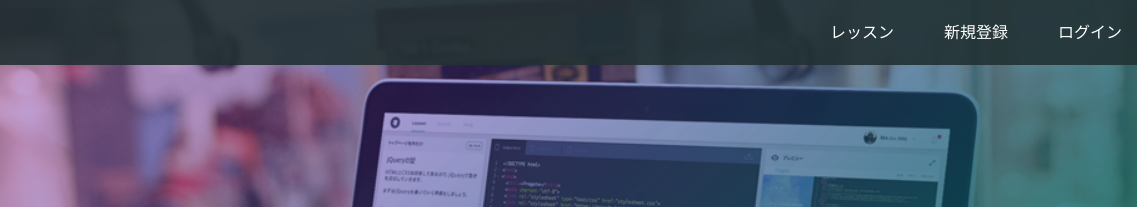
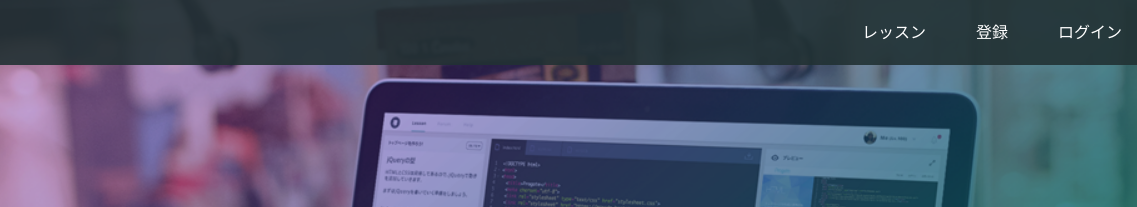
Before and after one commit to yuko-noda/yuko-noda.github.io, a plain HTML site: page index.html in a window 1280 px wide. Shown: the top 207 px of the page, 143-1280 px from the left. Drawn offline with Linux system fonts and the light colour scheme.

Commit message:
Update index.html

```diff
--- a/index.html
+++ b/index.html
@@ -16,7 +16,7 @@
       <span class="fa fa-bars menu-icon"></span>
       <div class="header-right">
         <a href="#">レッスン</a>
-        <a href="#">新規登録</a>
+        <a href="#">登録</a>
         <a href="#" class="login">ログイン</a>
       </div>
     </div>
```
